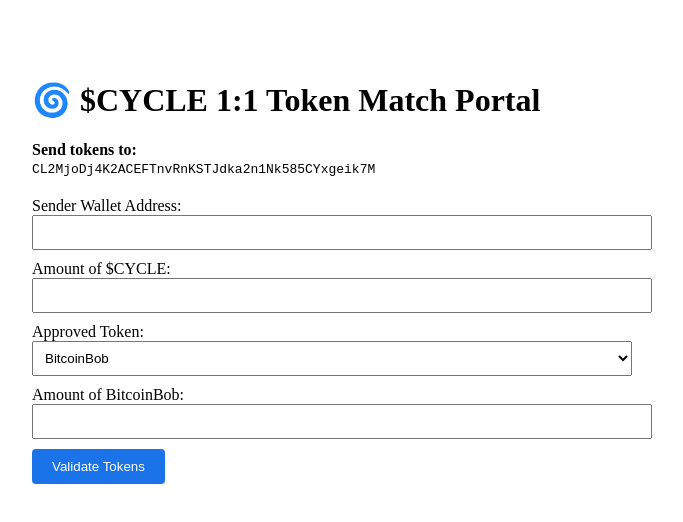
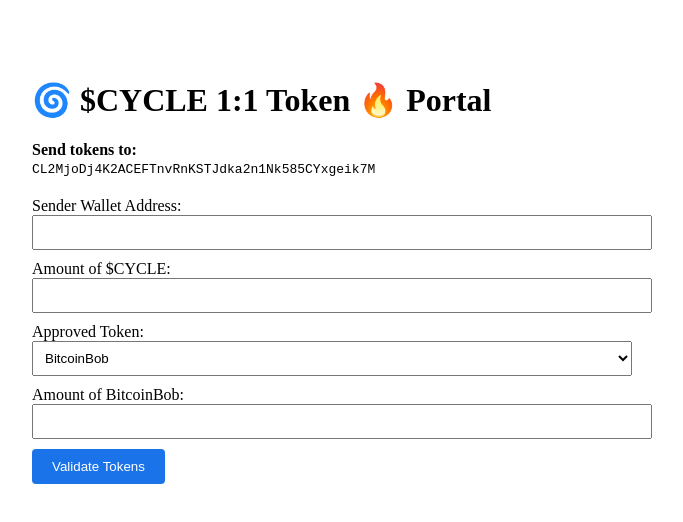
Before and after one commit to HachikoGeneral/CB3, a React app: page / in a window 1280 px wide. Shown: the top 522 px of the page, without its empty margins (308-991 px from the left). Built offline with nearby package versions, Linux system fonts and the light colour scheme.

Commit message:
Update App.jsx

```diff
--- a/src/App.jsx
+++ b/src/App.jsx
@@ -46,7 +46,7 @@ function App() {
 
   return (
     <div className="App" style={{ maxWidth: 600, margin: "40px auto", padding: 20 }}>
-      <h1>🌀 $CYCLE 1:1 Token Match Portal</h1>
+      <h1>🌀 $CYCLE 1:1 Token 🔥 Portal</h1>
 
       <p><strong>Send tokens to:</strong><br /><code>{VAULT_ADDRESS}</code></p>
 
```
